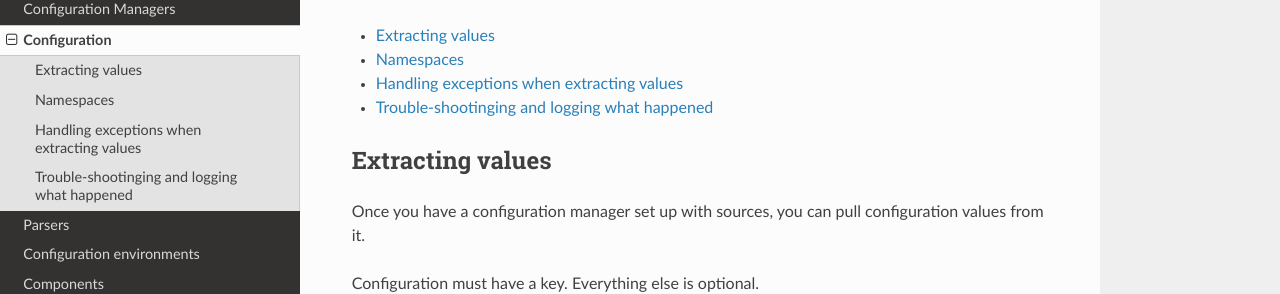
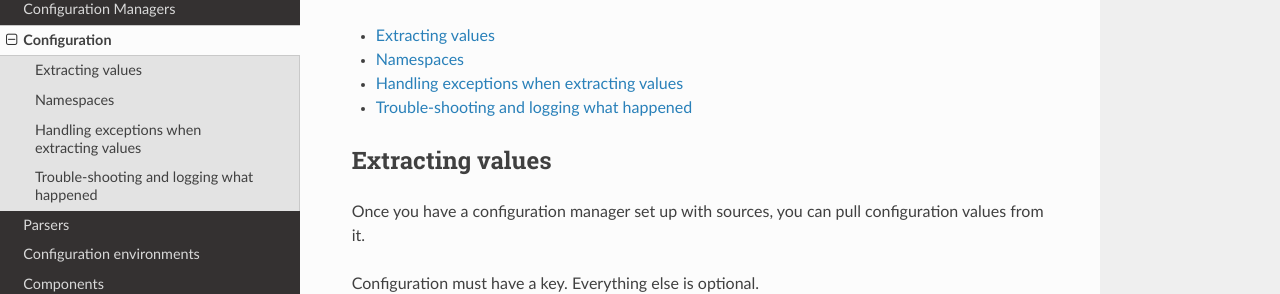
Before and after one commit to willkg/everett, a Sphinx documentation site: the page built from docs/configuration.rst, in a window 1280 px wide and 900 px high. Shown: the part 136-430 px from the top of the window. Built offline with Sphinx 7.4.7 and the Read the Docs theme 2.0.0, drawn with Linux system fonts in a browser that asks for light colours; some of the changed text lies outside the part shown.

Commit message:
Remove redundant ing

```diff
--- a/docs/configuration.rst
+++ b/docs/configuration.rst
@@ -212,7 +212,7 @@
     everett.InvalidValueError: Dear user. debug in section [main] is not correct. Please fix it.
 
 
-Trouble-shootinging and logging what happened
+Trouble-shooting and logging what happened
 =============================================
 
 If you have a non-trivial Everett configuration, it might be difficult to
--- a/docs_tmpl/configuration.rst
+++ b/docs_tmpl/configuration.rst
@@ -251,7 +251,7 @@
     [[[end]]]
 
 
-Trouble-shootinging and logging what happened
+Trouble-shooting and logging what happened
 =============================================
 
 If you have a non-trivial Everett configuration, it might be difficult to
```
